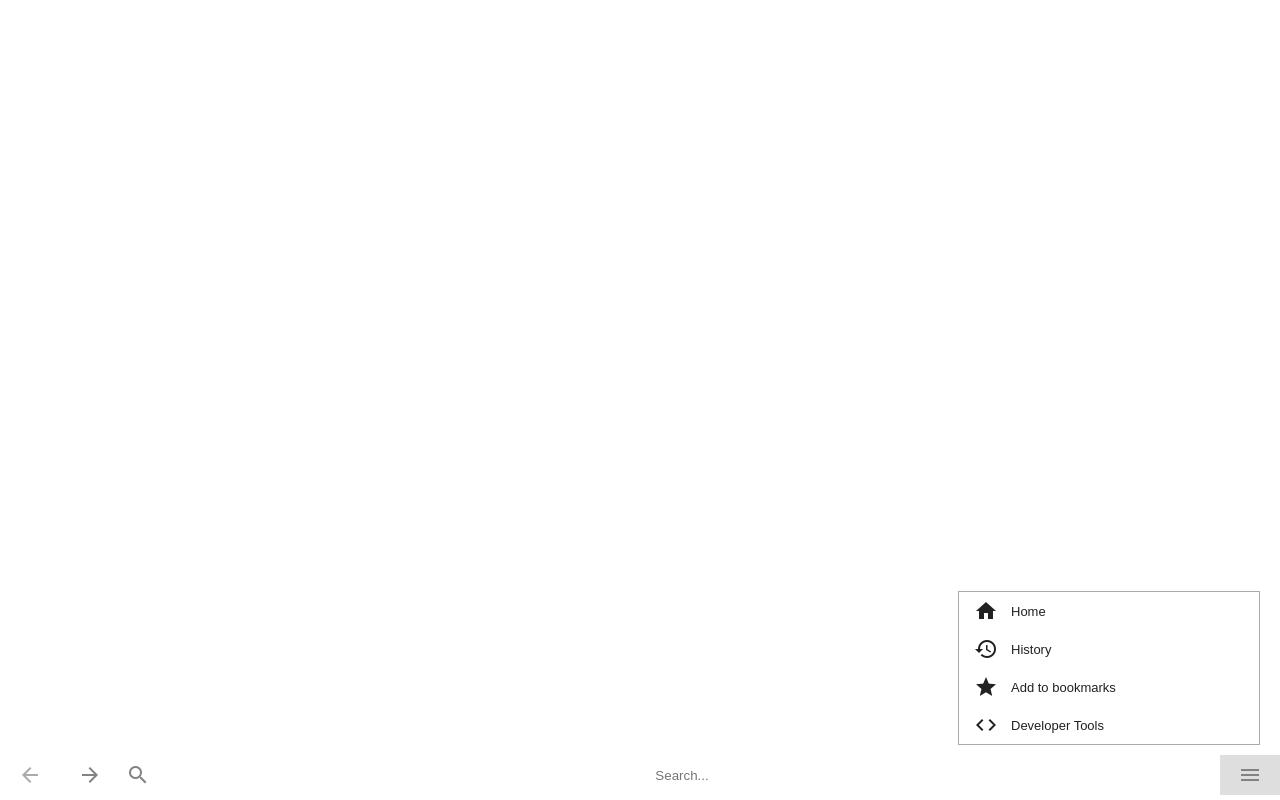
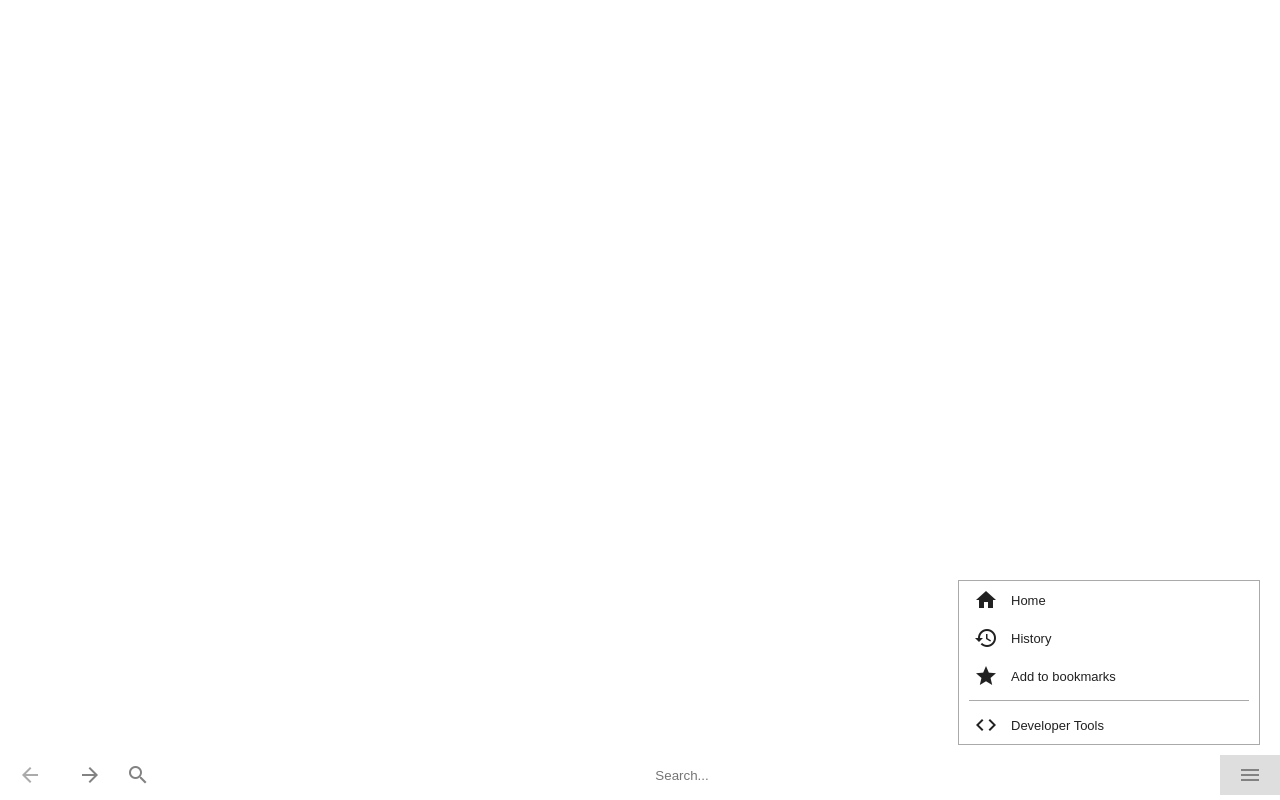
Before and after one commit to lucas-bortoli/browser, an Electron app: page src/index.html in a window 1280 px wide. Both pictures are taken after a click on the button "menu". Drawn offline with Linux system fonts and the light colour scheme.

Commit message:
separator for menu

```diff
--- a/src/css/menu.css
+++ b/src/css/menu.css
@@ -22,6 +22,14 @@
     opacity: 1;
     transform: translate(0, 0);
     pointer-events: all;
+}
+
+.menu .separator {
+    margin: 5px 10px;
+    height: 1px;
+    background: #aaaaaa;
+    border: none;
+    display: block;
 }
 
 .menu .menu-item {
--- a/src/index.html
+++ b/src/index.html
@@ -34,6 +34,7 @@
                 <i class="material-icons">star</i>
                 <span class="text">Add to bookmarks</span>
             </button>
+            <div class="separator"></div>
             <button class="menu-item" id="dev-tools">
                 <i class="material-icons">code</i>
                 <span class="text">Developer Tools</span>
```
